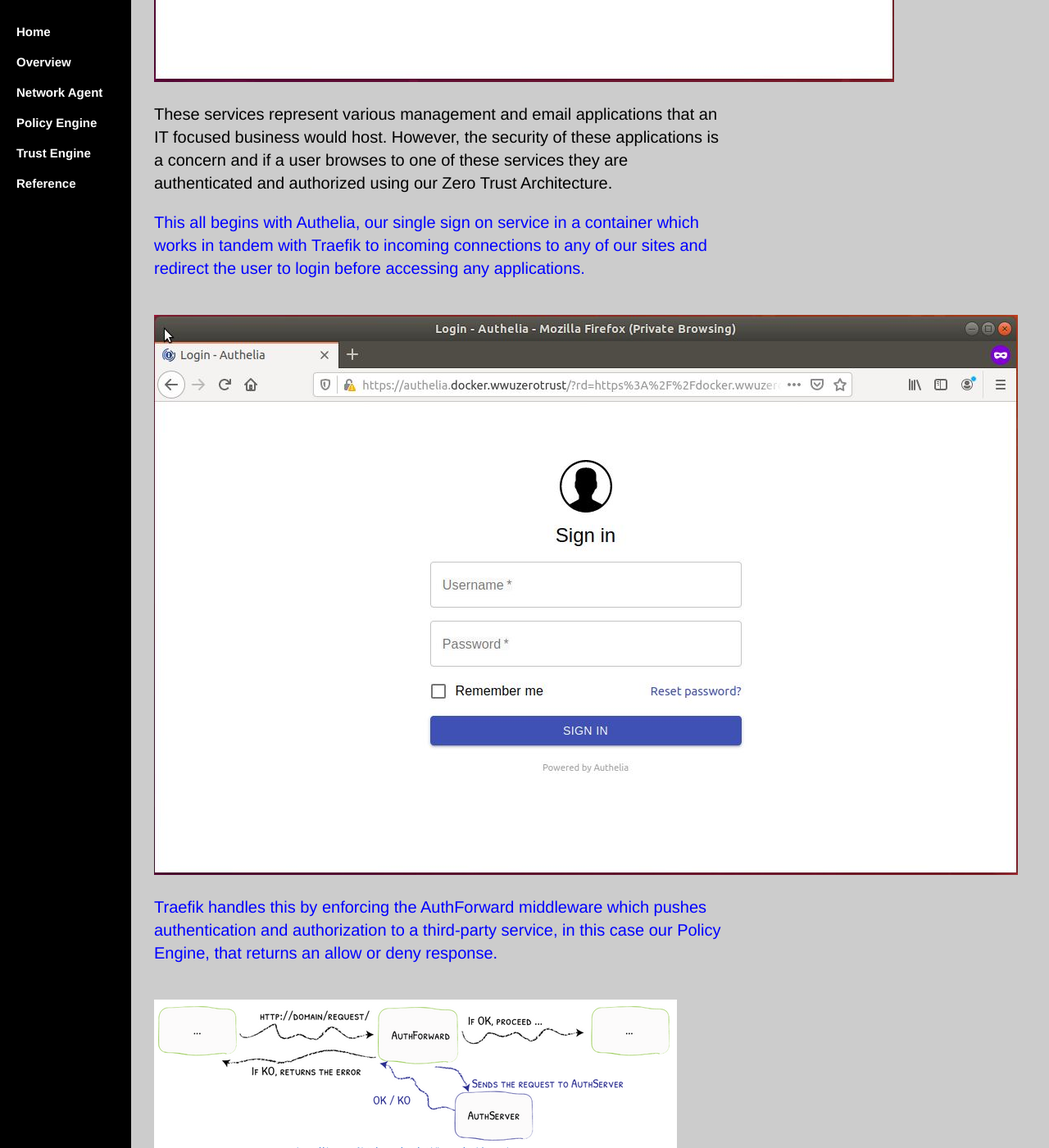
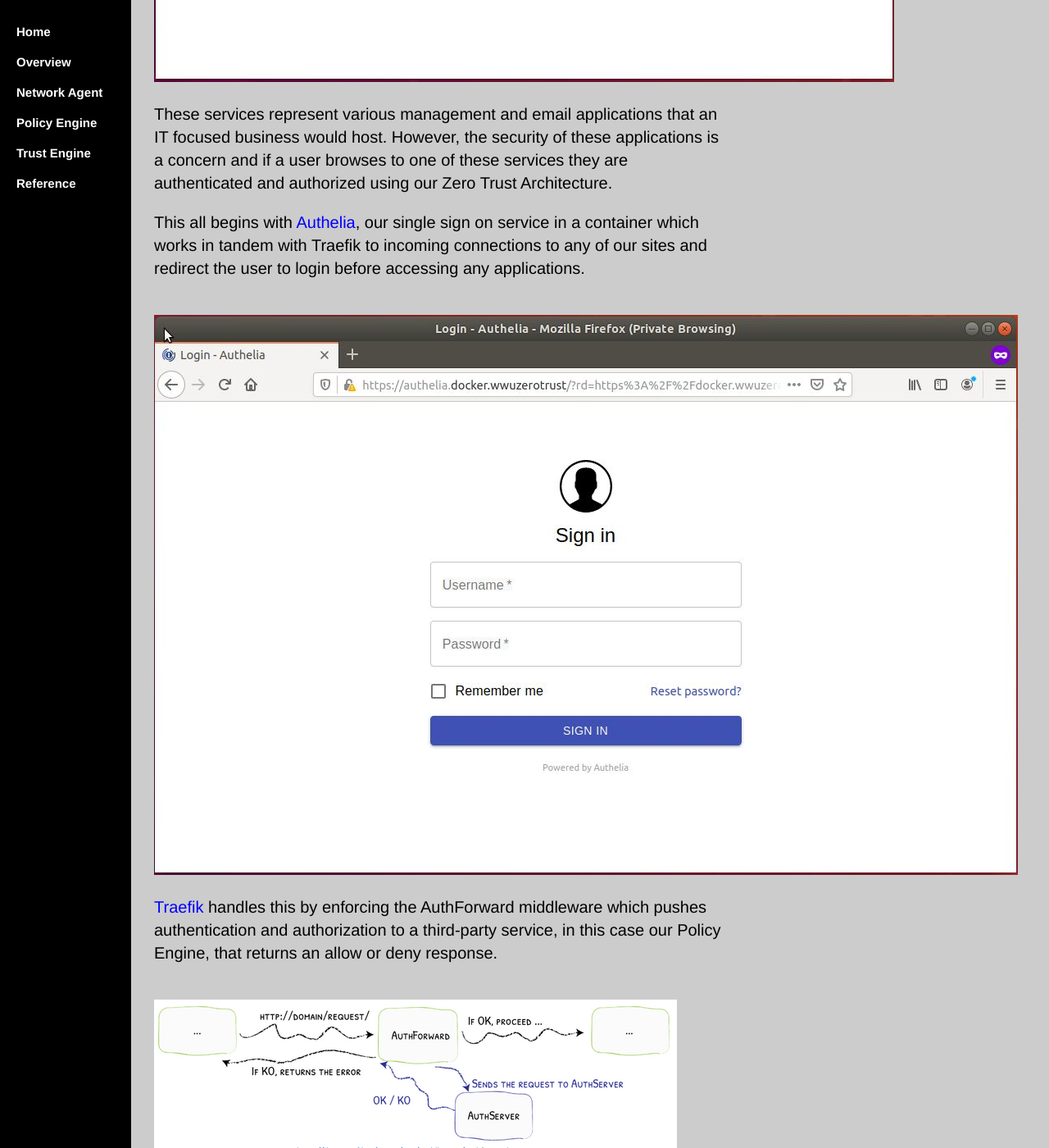
Before and after one commit to WWUZeroTrust/WWUZeroTrust.github.io, a Jekyll site: the page NetworkAgent/index.html, which Jekyll copies as it is, in a window 1280 px wide and 1400 px high, scrolled down 2840 px. Shown: the whole window at 82% size. Built offline with Jekyll 4.4.1, drawn with Linux system fonts in a browser that asks for light colours; some of the changed text lies outside the part shown.

Commit message:
Update index.html

```diff
--- a/NetworkAgent/index.html
+++ b/NetworkAgent/index.html
@@ -122,27 +122,27 @@
 	<h1>Network Agent</h1>
 	<p>
 	In order to handle network connections and route requests accordingly through our security measures, we utilized a stack of
-		technology on our frontend, all hosted on <a href="https://www.docker.com/" class="class2">Docker.
+		technology on our frontend, all hosted on <a href="https://www.docker.com/" class="class2">Docker</a>.
 	</p>
 
 	<img src="/image/Flowchart_Traefik_NetworkAgent.png" alt="hi" class="inline" height="500" width="950"/>
 
 	<p>
-	On our front end we are hosting a webserver using Docker containers running <a href="https://nginx.org/" class="class2">Nginx and <a href="https://www.php.net/" class="class2">PHP for a <a href="https://wordpress.org/" class="class2">Wordpress blog site which acts
+	On our front end we are hosting a webserver using Docker containers running <a href="https://nginx.org/" class="class2">Nginx</a> and <a href="https://www.php.net/" class="class2">PHP</a> for a <a href="https://wordpress.org/" class="class2">Wordpress</a> blog site which acts
 		as the main page for our project.
 	</p>
 
 	<img src="/image/Website.JPG" alt="hi" class="inline" height="626" width="903"/>
 
 	<p>
-	From here we have several links to other services like <a href="https://www.portainer.io/" class="class2">Portainer which allows us to access containers running on the system and
+	From here we have several links to other services like <a href="https://www.portainer.io/" class="class2">Portainer</a> which allows us to access containers running on the system and
 		view various information and interact with them.
 	</p>
 
 	<img src="/image/Portainer.JPG" alt="hi" class="inline" height="626" width="903"/>
 
 	<p>
-	<a href="https://github.com/mailhog/MailHog" class="class2">Mailhog is another service we host on our site; this service allows users to test their outgoing mail before sending out emails.
+	<a href="https://github.com/mailhog/MailHog" class="class2">Mailhog</a> is another service we host on our site; this service allows users to test their outgoing mail before sending out emails.
 	</p>
 
 	<img src="/image/Mailhog.JPG" alt="hi" class="inline" height="626" width="903"/>
@@ -154,14 +154,14 @@
 	</p>
 
 	<p>
-	This all begins with <a href="https://docs.authelia.com/Authelia" class="class2">Authelia, our single sign on service in a container which works in tandem with Traefik to incoming
+	This all begins with <a href="https://docs.authelia.com/Authelia" class="class2">Authelia</a>, our single sign on service in a container which works in tandem with Traefik to incoming
 		connections to any of our sites and redirect the user to login before accessing any applications.
 	</p>
 
 	<br><img src="/image/Authelia.JPG" alt="hi" class="inline" height="683" width="1054"/>
 
 	<p>
-	<a href="https://docs.traefik.io/" class="class2">Traefik handles this by enforcing the AuthForward middleware which pushes authentication and authorization to a third-party
+	<a href="https://docs.traefik.io/" class="class2">Traefik</a> handles this by enforcing the AuthForward middleware which pushes authentication and authorization to a third-party
 		service, in this case our Policy Engine, that returns an allow or deny response.
 	</p>
 
```
